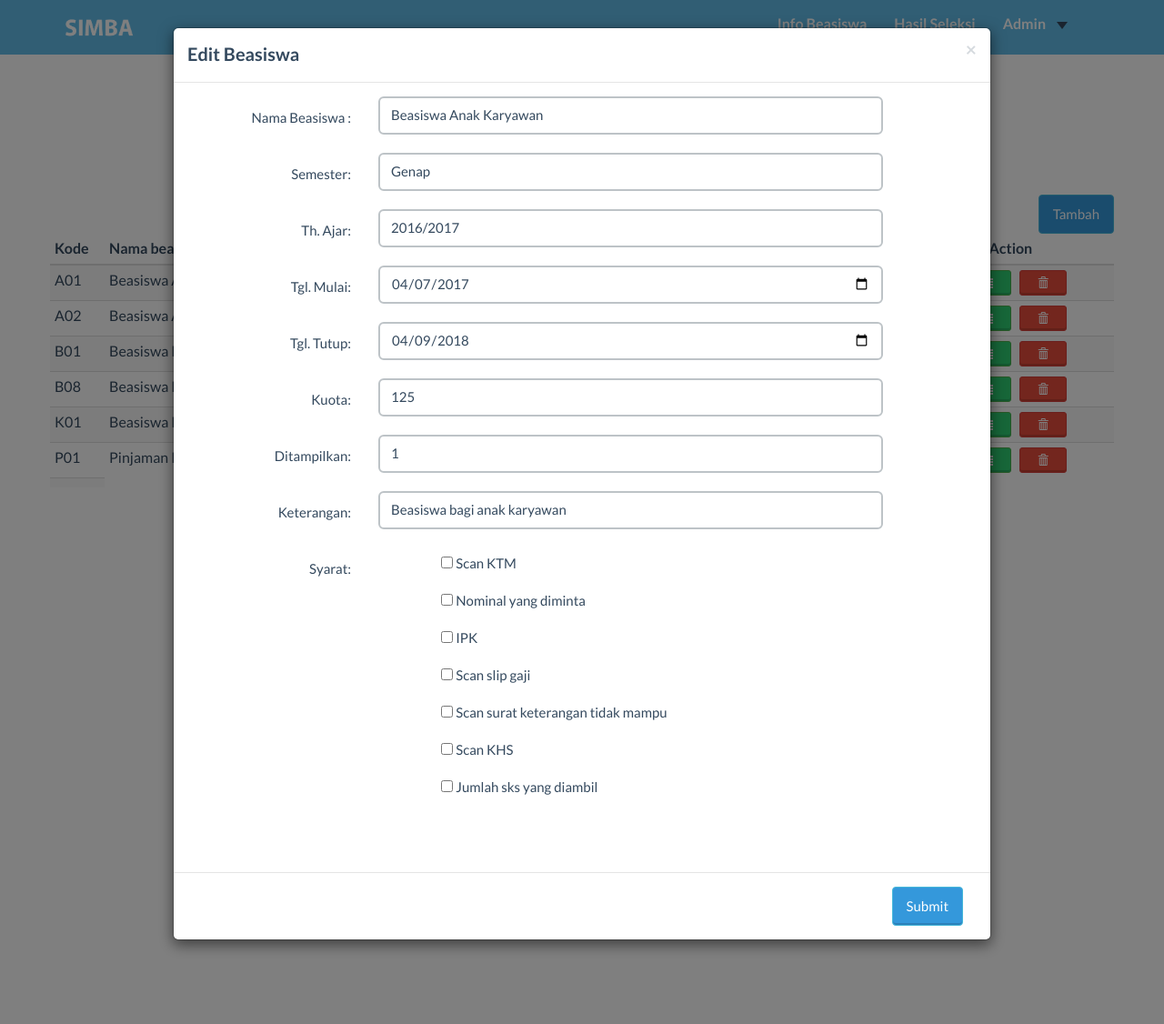
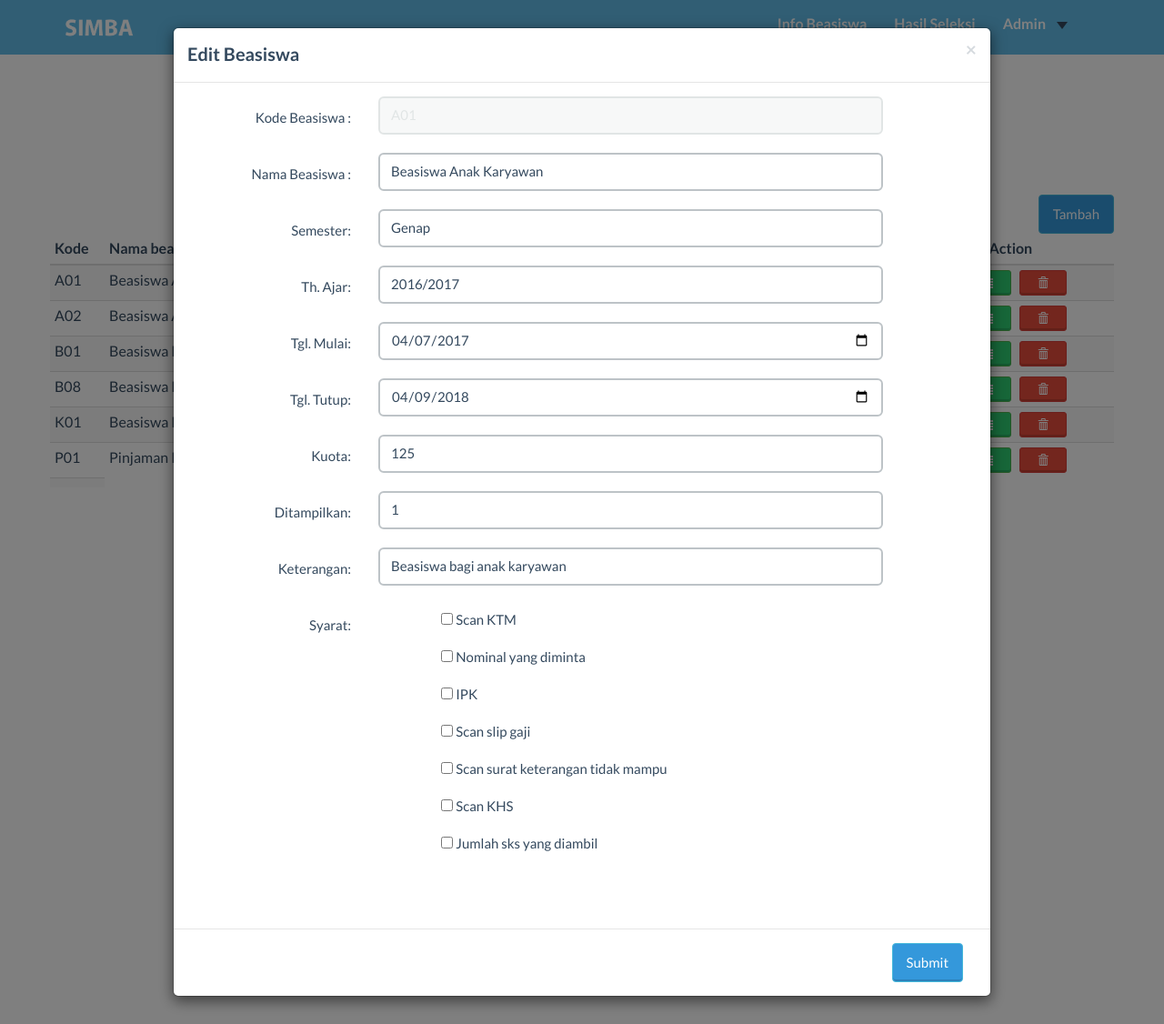
Before and after one commit to aamesaa/beasiswa, a PHP site: page /user_admin/Index.php in a window 1280 px wide, after a click that opens the changed part. Shown: the whole page at 91% size. Run offline with PHP 8.4, Linux system fonts and the light colour scheme; data comes from the database, SQL or seed files in the repository; some libraries are stand-ins or nearby versions.

Commit message:
Edit Beasiswa

```diff
--- a/user_admin/Index.php
+++ b/user_admin/Index.php
@@ -122,7 +122,13 @@ $getDataBsw=mysqli_query($koneksi,"SELECT * FROM beasiswa");
                   <div class="modal-body">
                   <div class="container">
 
-                  <form class="form-horizontal">
+                    <form class="form-horizontal" action="edit_beasiswa.php" method="POST">
+                  <div class="form-group">
+                    <label class="control-label col-sm-2" for="kd_bsw">Kode Beasiswa :</label>
+                    <div class="col-sm-6">
+                      <input type="text" class="form-control" id="kd_bsw" name="kd_bsw" value="'.$rowBsw['kd_bsw'].'" disabled>
+                    </div>
+                  </div>
                     <div class="form-group">
                       <label class="control-label col-sm-2" for="namabsw">Nama Beasiswa :</label>
                       <div class="col-sm-6">
@@ -132,13 +138,13 @@ $getDataBsw=mysqli_query($koneksi,"SELECT * FROM beasiswa");
                     <div class="form-group">
                       <label class="control-label col-sm-2" for="semester">Semester:</label>
                       <div class="col-sm-6">
-                        <input type="text" class="form-control" id="semester" name="semester" value="'.$rowBsw['semt'].'">
+                        <input type="text" class="form-control" id="semt" name="semester" value="'.$rowBsw['semt'].'">
                       </div>
                     </div>
                     <div class="form-group">
-                      <label class="control-label col-sm-2" for="thnajar">Th. Ajar:</label>
+                      <label class="control-label col-sm-2" for="thn_ajar">Th. Ajar:</label>
                       <div class="col-sm-6">
-                        <input type="text" class="form-control" id="thnajar" name="thnajar" value="'.$rowBsw['thn_ajar'].'">
+                        <input type="text" class="form-control" id="thn_ajar" name="thn_ajar" value="'.$rowBsw['thn_ajar'].'">
                       </div>
                     </div>
                     <div class="form-group">
@@ -200,7 +206,7 @@ $getDataBsw=mysqli_query($koneksi,"SELECT * FROM beasiswa");
                   <div class="modal-footer">
                   <div class="form-group">
                     <div class="col-sm-offset-2 col-sm-10">
-                      <button type="submit" class="btn btn-embossed btn-info">Submit</button>
+                      <button type="submit" class="btn btn-embossed btn-info" value="submit">Submit</button>
                     </div>
                   </div>
                 </form>
```
Also changed, not shown: user_admin/edit_beasiswa.php (added, +25 -0 lines).
